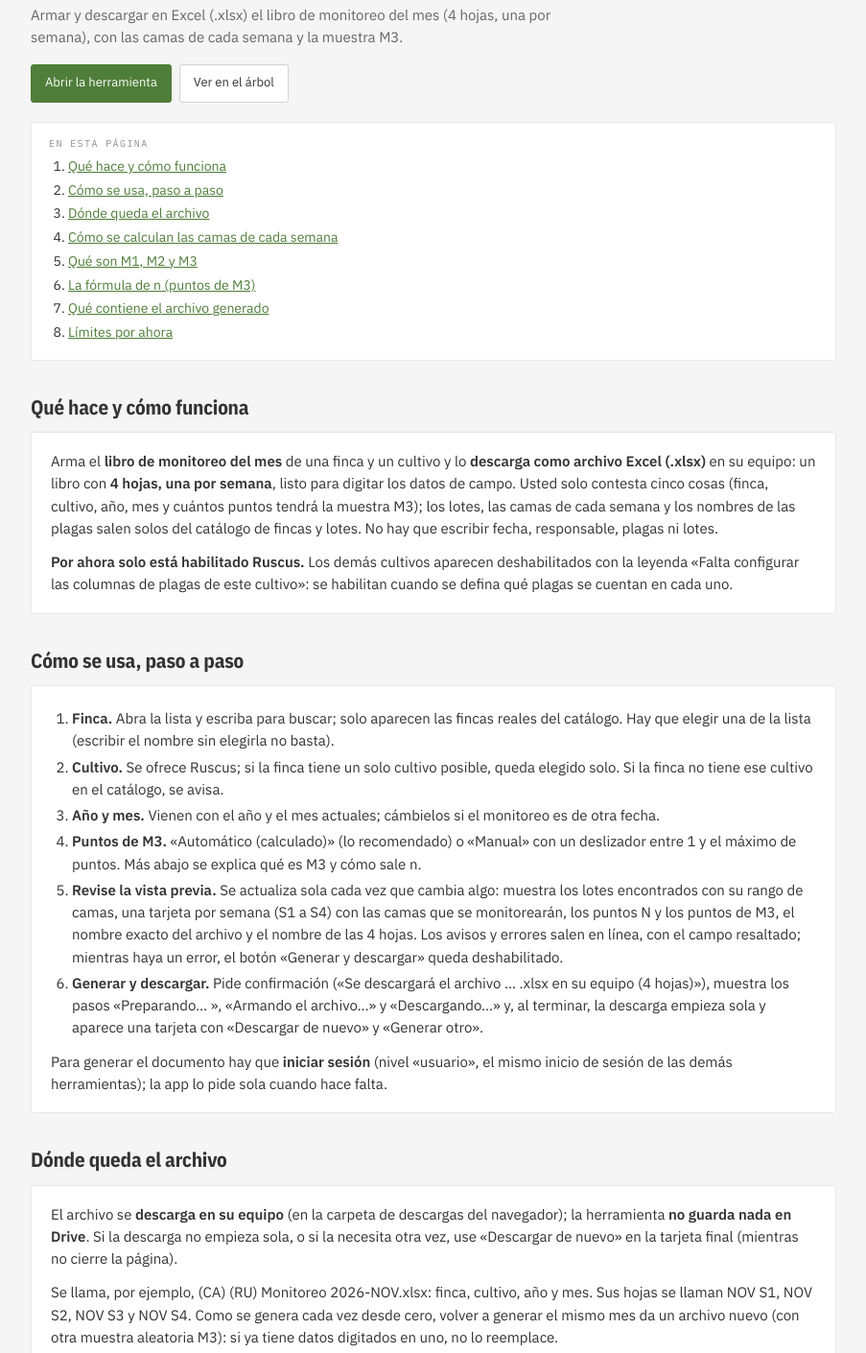
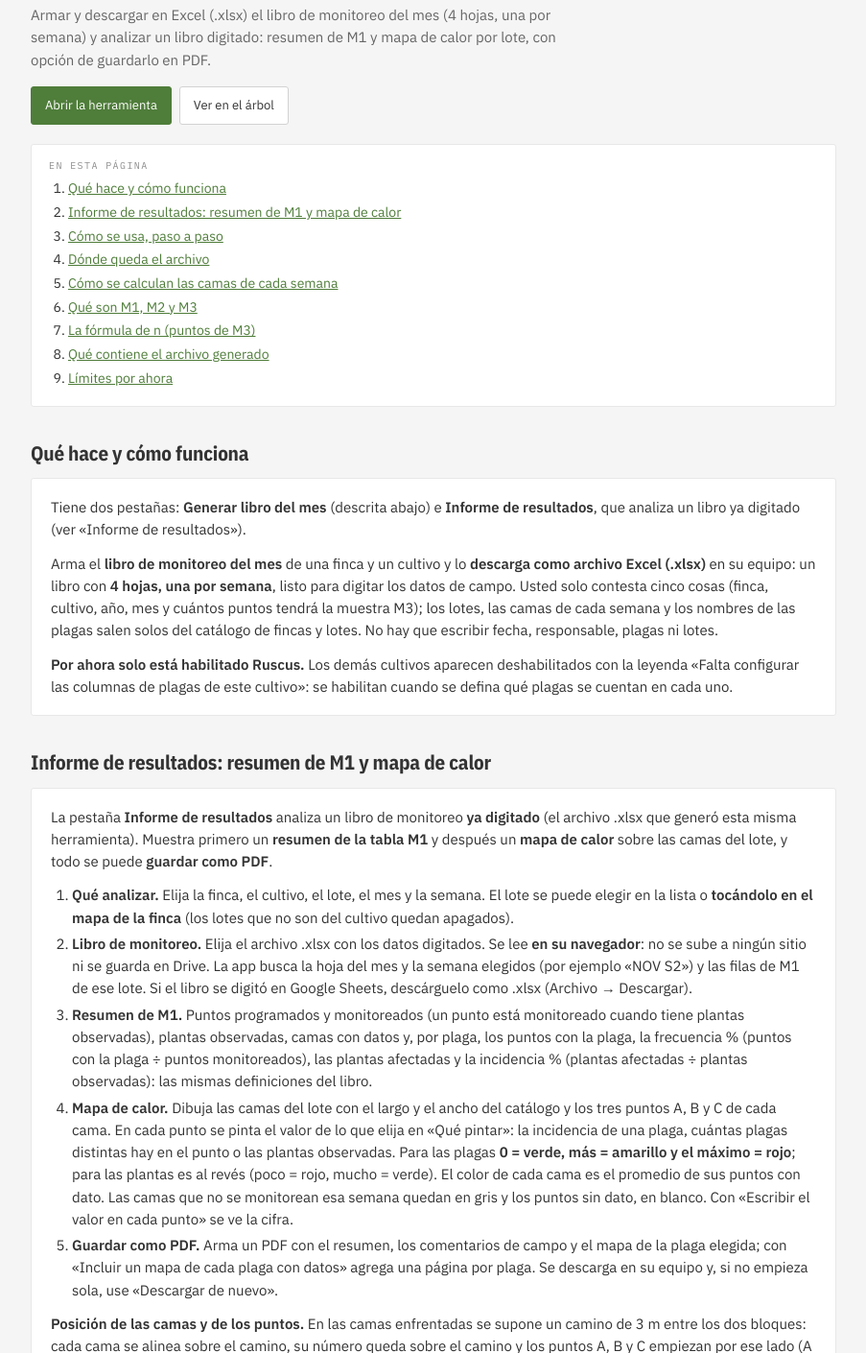
Before and after one commit to pasanteagronomiaecoagri-arch/ecoagriapp, a plain HTML site: page ayuda/agriapp/monitoreo/index.html in a window 1280 px wide. Shown: the part 190-1600 px from the top of the page at 96% size, without its empty margins (188-1091 px from the left). Drawn offline with nearby package versions, Linux system fonts and the light colour scheme.

Commit message:
portal: Monitoreo, informe de resultados (ayuda) y versión alpha 8.17
Co-Authored-By: Claude Sonnet 5.5 <noreply@anthropic.com>

```diff
--- a/ayuda/agriapp/monitoreo/index.html
+++ b/ayuda/agriapp/monitoreo/index.html
@@ -4,7 +4,7 @@
 <meta charset="UTF-8">
 <meta name="viewport" content="width=device-width, initial-scale=1">
 <title>Monitoreo — EcoAgriApp — Ayuda</title>
-<meta name="description" content="Armar y descargar en Excel (.xlsx) el libro de monitoreo del mes (4 hojas, una por semana), con las camas de cada semana y la muestra M3.">
+<meta name="description" content="Armar y descargar en Excel (.xlsx) el libro de monitoreo del mes (4 hojas, una por semana) y analizar un libro digitado: resumen de M1 y mapa de calor por lote, con opción de guardarlo en PDF.">
 <link rel="icon" type="image/png" href="https://economiaagricola.com/wp-content/uploads/2016/07/favicon16x16.png">
 <script>
   try {
@@ -62,11 +62,22 @@
 </div>
 <main class="lienzo">
 <p class="migas"><a href="../../">Ayuda</a> › <a href="../">EcoAgriApp</a> › Monitoreo</p>
-<div class="encabezado"><p class="rotulo">EcoAgriApp</p><h1>Monitoreo</h1><p>Armar y descargar en Excel (.xlsx) el libro de monitoreo del mes (4 hojas, una por semana), con las camas de cada semana y la muestra M3.</p></div>
+<div class="encabezado"><p class="rotulo">EcoAgriApp</p><h1>Monitoreo</h1><p>Armar y descargar en Excel (.xlsx) el libro de monitoreo del mes (4 hojas, una por semana) y analizar un libro digitado: resumen de M1 y mapa de calor por lote, con opción de guardarlo en PDF.</p></div>
 <div class="acciones" style="margin-top:16px"><a class="boton principal" href="../../../agriapp/monitoreo/">Abrir la herramienta</a><a class="boton" href="../../#agriapp/monitoreo">Ver en el árbol</a></div>
-<nav class="indice" aria-label="En esta página"><p class="rotulo">En esta página</p><ol><li><a href="#que-hace">Qué hace y cómo funciona</a></li><li><a href="#como-se-usa">Cómo se usa, paso a paso</a></li><li><a href="#donde-se-guarda">Dónde queda el archivo</a></li><li><a href="#como-se-calculan-las-camas">Cómo se calculan las camas de cada semana</a></li><li><a href="#m1-m2-m3">Qué son M1, M2 y M3</a></li><li><a href="#formula-de-n">La fórmula de n (puntos de M3)</a></li><li><a href="#que-contiene-el-documento">Qué contiene el archivo generado</a></li><li><a href="#limites">Límites por ahora</a></li></ol></nav>
-<section class="seccion" id="que-hace"><h2><a href="#que-hace">Qué hace y cómo funciona</a></h2><div class="cuerpo"><p>Arma el <b>libro de monitoreo del mes</b> de una finca y un cultivo y lo <b>descarga como archivo Excel (.xlsx)</b> en su equipo: un libro con <b>4 hojas, una por semana</b>, listo para digitar los datos de campo. Usted solo contesta cinco cosas (finca, cultivo, año, mes y cuántos puntos tendrá la muestra M3); los lotes, las camas de cada semana y los nombres de las plagas salen solos del catálogo de fincas y lotes. No hay que escribir fecha, responsable, plagas ni lotes.</p>
+<nav class="indice" aria-label="En esta página"><p class="rotulo">En esta página</p><ol><li><a href="#que-hace">Qué hace y cómo funciona</a></li><li><a href="#informe">Informe de resultados: resumen de M1 y mapa de calor</a></li><li><a href="#como-se-usa">Cómo se usa, paso a paso</a></li><li><a href="#donde-se-guarda">Dónde queda el archivo</a></li><li><a href="#como-se-calculan-las-camas">Cómo se calculan las camas de cada semana</a></li><li><a href="#m1-m2-m3">Qué son M1, M2 y M3</a></li><li><a href="#formula-de-n">La fórmula de n (puntos de M3)</a></li><li><a href="#que-contiene-el-documento">Qué contiene el archivo generado</a></li><li><a href="#limites">Límites por ahora</a></li></ol></nav>
+<section class="seccion" id="que-hace"><h2><a href="#que-hace">Qué hace y cómo funciona</a></h2><div class="cuerpo"><p>Tiene dos pestañas: <b>Generar libro del mes</b> (descrita abajo) e <b>Informe de resultados</b>, que analiza un libro ya digitado (ver «Informe de resultados»).</p>
+  <p>Arma el <b>libro de monitoreo del mes</b> de una finca y un cultivo y lo <b>descarga como archivo Excel (.xlsx)</b> en su equipo: un libro con <b>4 hojas, una por semana</b>, listo para digitar los datos de campo. Usted solo contesta cinco cosas (finca, cultivo, año, mes y cuántos puntos tendrá la muestra M3); los lotes, las camas de cada semana y los nombres de las plagas salen solos del catálogo de fincas y lotes. No hay que escribir fecha, responsable, plagas ni lotes.</p>
   <p><b>Por ahora solo está habilitado Ruscus.</b> Los demás cultivos aparecen deshabilitados con la leyenda «Falta configurar las columnas de plagas de este cultivo»: se habilitan cuando se defina qué plagas se cuentan en cada uno.</p></div></section>
+<section class="seccion" id="informe"><h2><a href="#informe">Informe de resultados: resumen de M1 y mapa de calor</a></h2><div class="cuerpo"><p>La pestaña <b>Informe de resultados</b> analiza un libro de monitoreo <b>ya digitado</b> (el archivo .xlsx que generó esta misma herramienta). Muestra primero un <b>resumen de la tabla M1</b> y después un <b>mapa de calor</b> sobre las camas del lote, y todo se puede <b>guardar como PDF</b>.</p>
+  <ol>
+    <li><b>Qué analizar.</b> Elija la finca, el cultivo, el lote, el mes y la semana. El lote se puede elegir en la lista o <b>tocándolo en el mapa de la finca</b> (los lotes que no son del cultivo quedan apagados).</li>
+    <li><b>Libro de monitoreo.</b> Elija el archivo .xlsx con los datos digitados. Se lee <b>en su navegador</b>: no se sube a ningún sitio ni se guarda en Drive. La app busca la hoja del mes y la semana elegidos (por ejemplo «NOV S2») y las filas de M1 de ese lote. Si el libro se digitó en Google Sheets, descárguelo como .xlsx (Archivo → Descargar).</li>
+    <li><b>Resumen de M1.</b> Puntos programados y monitoreados (un punto está monitoreado cuando tiene plantas observadas), plantas observadas, camas con datos y, por plaga, los puntos con la plaga, la frecuencia % (puntos con la plaga ÷ puntos monitoreados), las plantas afectadas y la incidencia % (plantas afectadas ÷ plantas observadas): las mismas definiciones del libro.</li>
+    <li><b>Mapa de calor.</b> Dibuja las camas del lote con el largo y el ancho del catálogo y los tres puntos A, B y C de cada cama. En cada punto se pinta el valor de lo que elija en «Qué pintar»: la incidencia de una plaga, cuántas plagas distintas hay en el punto o las plantas observadas. Para las plagas <b>0 = verde, más = amarillo y el máximo = rojo</b>; para las plantas es al revés (poco = rojo, mucho = verde). El color de cada cama es el promedio de sus puntos con dato. Las camas que no se monitorean esa semana quedan en gris y los puntos sin dato, en blanco. Con «Escribir el valor en cada punto» se ve la cifra.</li>
+    <li><b>Guardar como PDF.</b> Arma un PDF con el resumen, los comentarios de campo y el mapa de la plaga elegida; con «Incluir un mapa de cada plaga con datos» agrega una página por plaga. Se descarga en su equipo y, si no empieza sola, use «Descargar de nuevo».</li>
+  </ol>
+  <p><b>Posición de las camas y de los puntos.</b> En las camas enfrentadas se supone un camino de 3 m entre los dos bloques: cada cama se alinea sobre el camino, su número queda sobre el camino y los puntos A, B y C empiezan por ese lado (A es el más cercano al número). Los lotes sin mapa de camas muestran solo el resumen.</p>
+  <p class="pista">Por ahora hay mapa de camas para los lotes de Ruscus de Campo Alegre, Santa Ana, El Vergel y El Porvenir. Para el mapa de calor se necesita conexión a Internet la primera vez que se lee un libro (la misma biblioteca de Excel que usa «Generar libro del mes»).</p></div></section>
 <section class="seccion" id="como-se-usa"><h2><a href="#como-se-usa">Cómo se usa, paso a paso</a></h2><div class="cuerpo"><ol>
     <li><b>Finca.</b> Abra la lista y escriba para buscar; solo aparecen las fincas reales del catálogo. Hay que elegir una de la lista (escribir el nombre sin elegirla no basta).</li>
     <li><b>Cultivo.</b> Se ofrece Ruscus; si la finca tiene un solo cultivo posible, queda elegido solo. Si la finca no tiene ese cultivo en el catálogo, se avisa.</li>
@@ -116,6 +127,7 @@
 <section class="seccion" id="limites"><h2><a href="#limites">Límites por ahora</a></h2><div class="cuerpo"><ul>
     <li>Solo Ruscus está habilitado; los otros cultivos aparecen deshabilitados.</li>
     <li>El archivo no se guarda en Drive ni queda registro del que se generó antes: cada vez se arma uno nuevo.</li>
+    <li>El informe de resultados solo lee libros generados por esta herramienta (hojas «MES S1» a «MES S4» con la tabla M1 en las columnas A a N) y no guarda los resultados: se calculan cada vez que se carga el archivo.</li>
   </ul></div></section>
 <div class="navegar"><a class="boton" href="../../agriapp/reportes/">← Reportes de asistencia técnica</a><span></span></div>
   <p class="pie">¿Algo no cuadra o falta explicar? Escriba a <a href="mailto:pasanteagronomia.ecoagri@gmail.com?subject=Eco%20Agri%20%E2%80%94%20consulta%20de%20ayuda">Andrés Hincapié · pasanteagronomia.ecoagri@gmail.com</a></p>
```
Also changed, not shown: ayuda/agriapp/index.html (+1 -1 lines), ayuda/index.html (+8 -7 lines), versiones/index.html (+2 -1 lines).
